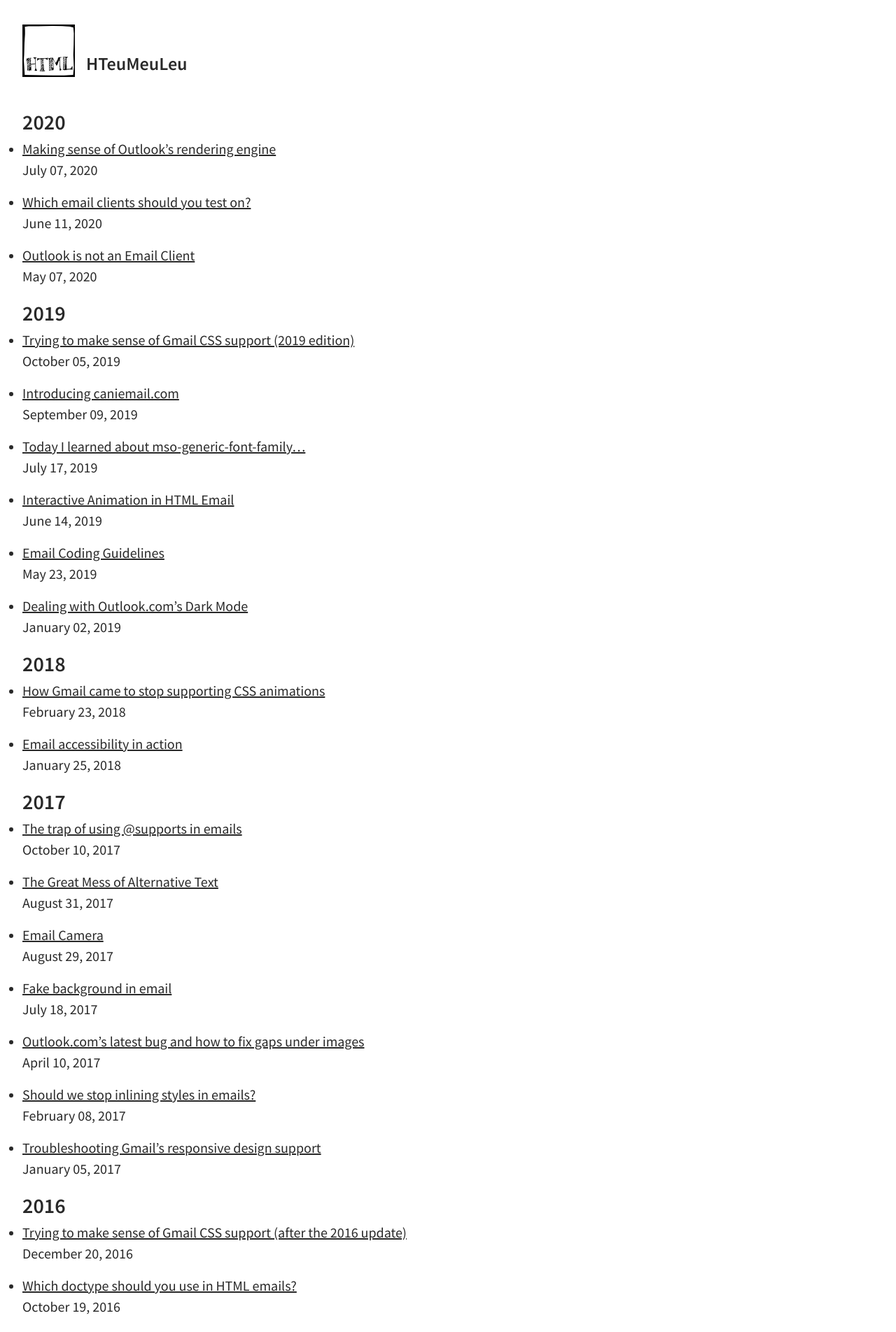
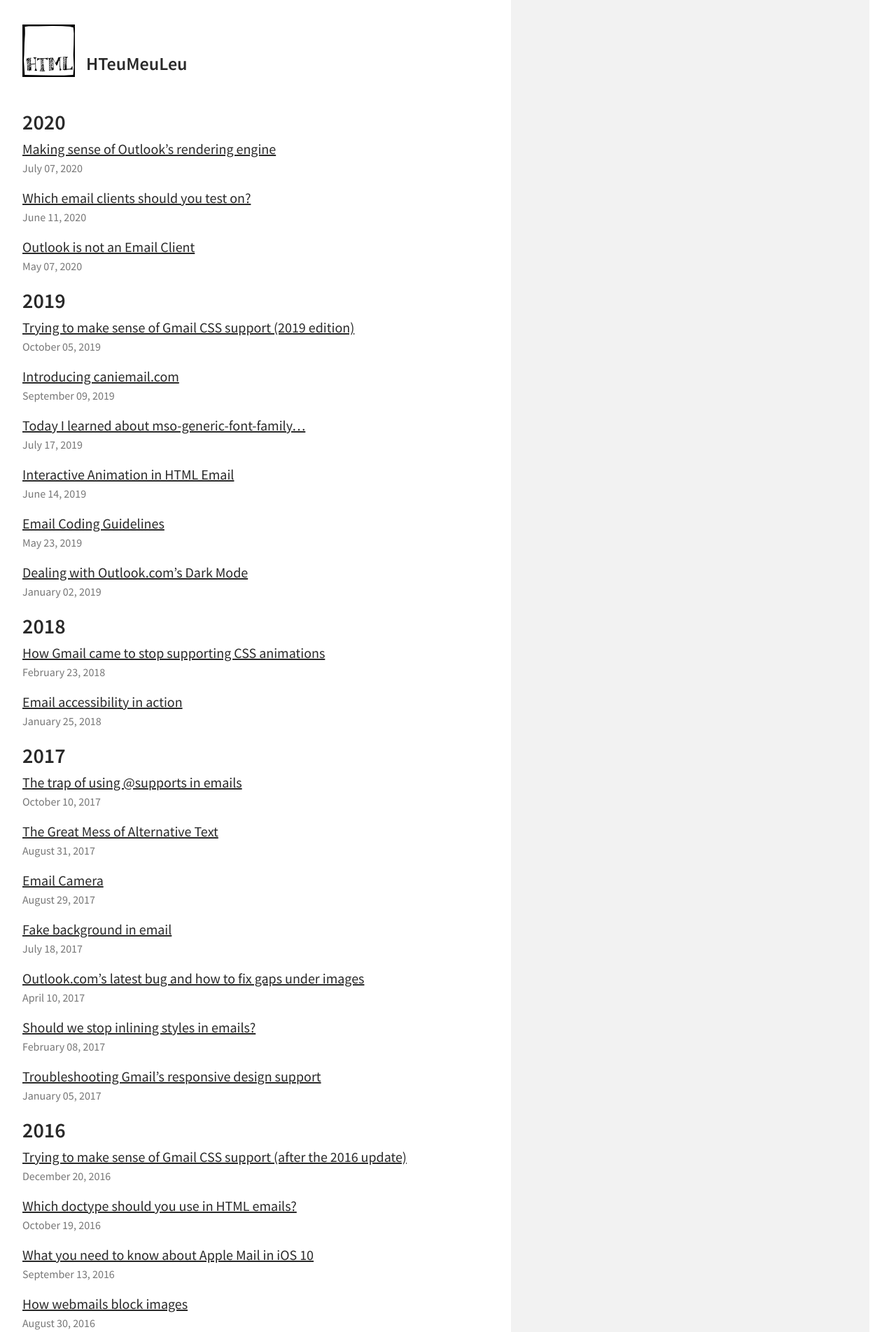
Before and after one commit to hteumeuleu/hteumeuleu.com, a Jekyll site: the page built from _pages/home.md, in a window 1280 px wide. Shown: the top 1903 px of the page at 70% size. Built offline with Jekyll 4.4.1, drawn with Linux system fonts in a browser that asks for light colours; our own code applies the rules of GitHub Pages for plain Markdown files.

Commit message:
Add sidebar for graphical decoration

```diff
--- a/_sass/_common.scss
+++ b/_sass/_common.scss
@@ -62,7 +62,7 @@
 	padding: rem(64px) rem(20px);
 	color: #fff;
 	font-size: rem(20px);
-	background-color: rgba(0, 0, 0, 0.84);
+	background-color: #292929;
 
 	@media only screen and (min-width: rem(1280px)) {
 		margin: 0 calc((50vw - 50%) * -1);
@@ -86,9 +86,30 @@
 // Posts list
 .posts-list-item {
 	margin-bottom: rem(16px);
+	list-style: none;
+
+	a {
+		margin-right: 1ch;
+	}
 
 	time {
 		display: block;
-		font-size: rem(20px);
+		color: #777;
+		font-size: rem(16px);
 	}
 }
+
+// Background
+.page::after {
+	content: '';
+	position: absolute;
+	top: 0;
+	bottom: 0;
+	left: rem(724px);
+	right: 0;
+	height: 100%;
+	max-width: rem(512px);
+	background-color: #f2f2f2;
+	//background-image: url(/assets/images/slice.png);
+	z-index: -1;
+}
```
Also changed, not shown: assets/images/slice.png (added).
